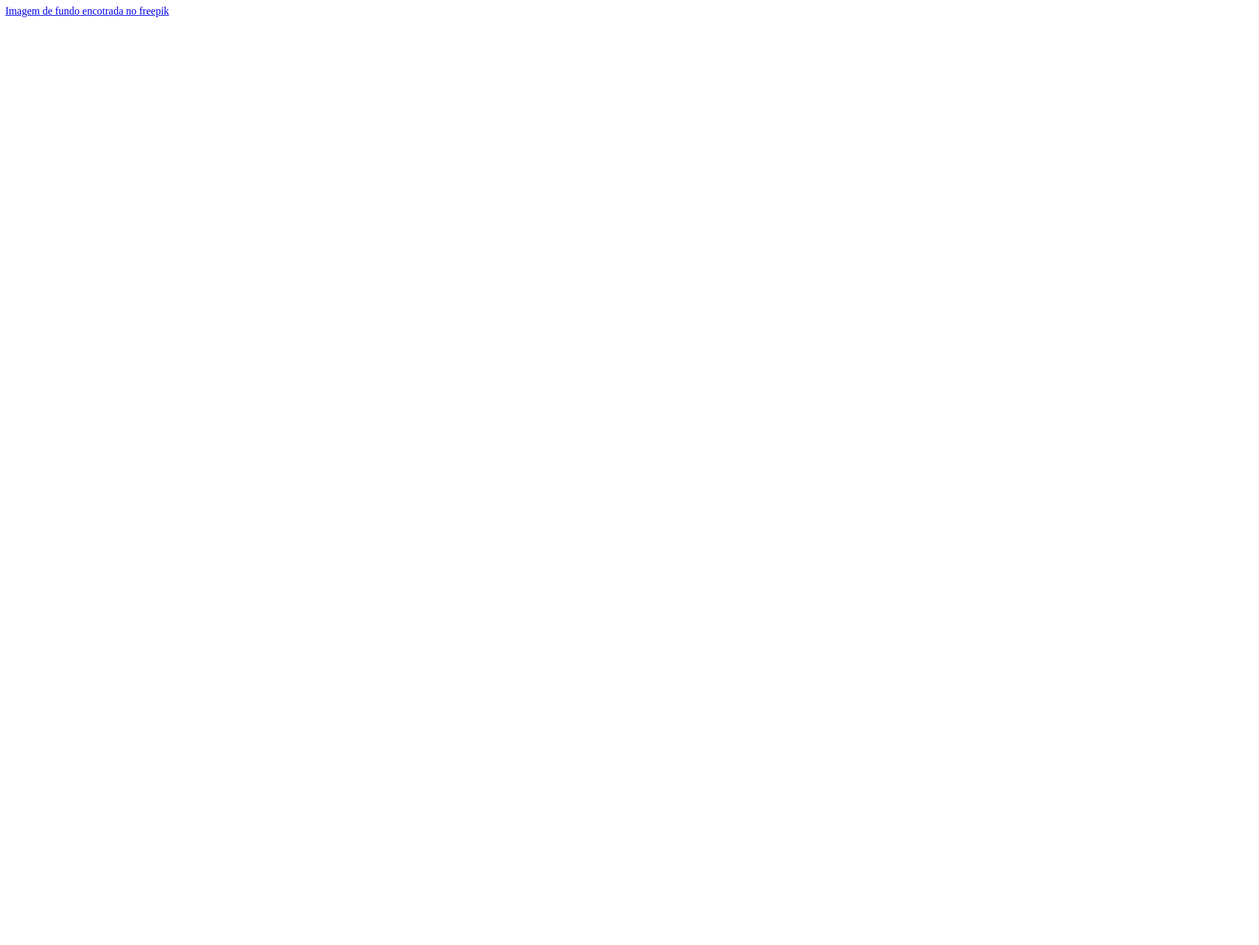
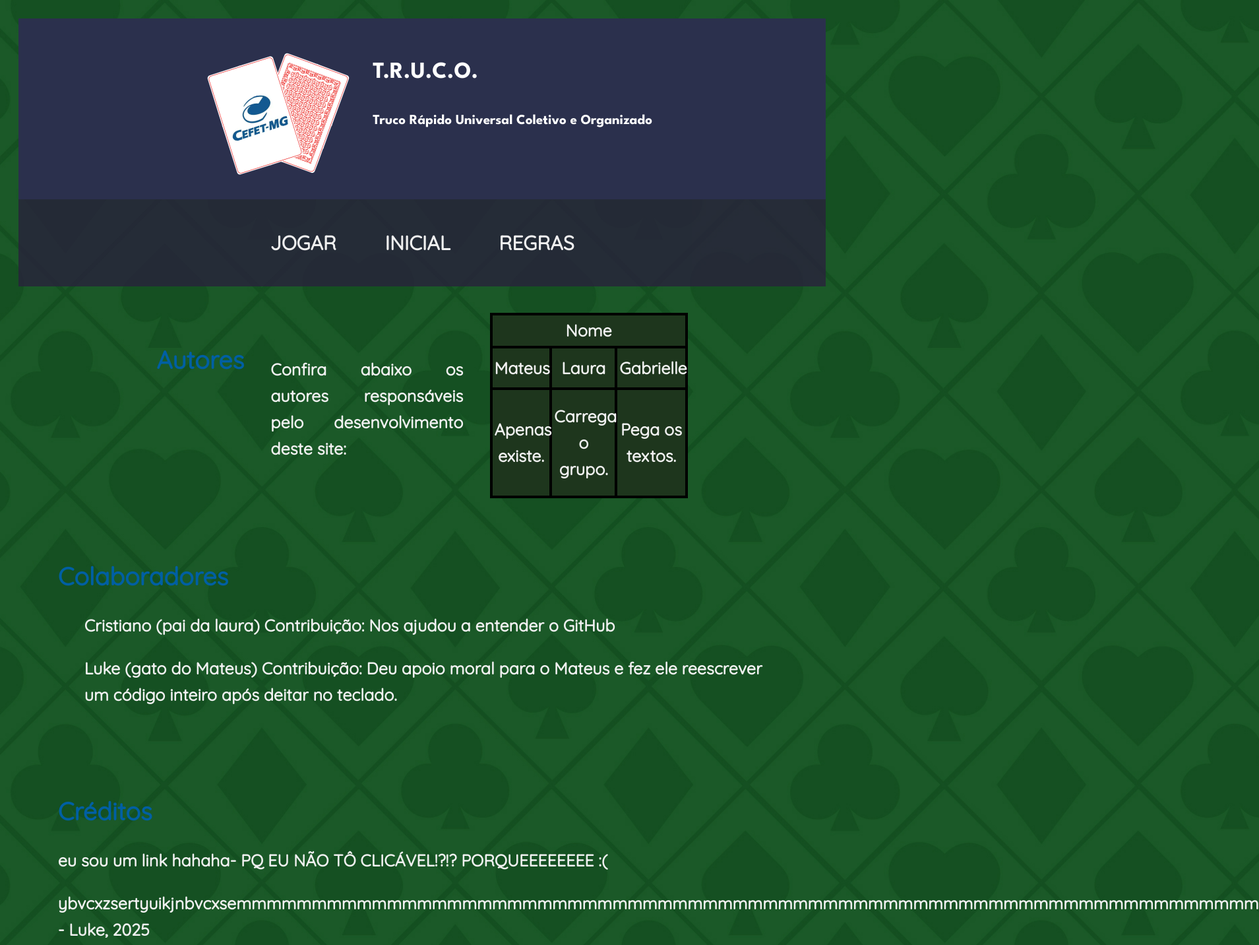
Before and after one commit to QuintAlt/T.R.U.C.O., a plain HTML site: page pagina_info.html in a window 1280 px wide. Shown: the top 1432 px of the page at 66% size, 1909 px wide, since content can reach past the window. Before the commit the page ends 800 px from the top, so only its background shows below. Drawn offline with Linux system fonts and the light colour scheme.

Commit message:
(quase) Terminada a página de informações
Só falta colocar os links na seção Créditos.

```diff
--- a/pagina_info.html
+++ b/pagina_info.html
@@ -1,11 +1,81 @@
 <!DOCTYPE html>
-<html lang="en">
+<link rel="stylesheet" href="estilos.css">
+<link rel="icon" href="imagens/logo.png">
+<html lang="pt-BR">
 <head>
     <meta charset="UTF-8">
     <meta name="viewport" content="width=device-width, initial-scale=1.0">
-    <title>SOBRE O TRUCADOS</title>
+    <title>TRUCADOS - Informações</title>
+
+    <style>
+    @import url('https://fonts.googleapis.com/css2?family=Quicksand&display=swap');
+    @import url('https://fonts.googleapis.com/css2?family=League+Spartan:wght@100..900&display=swap');
+    </style>
+
 </head>
 <body>
-    <a href="https://br.freepik.com/vetores-gratis/fundo-de-mesa-de-poquer-de-design-plano_88532181.htm#from_element=cross_selling__vector">Imagem de fundo encotrada no freepik</a>
+
+    <header>
+        <img id="logo" src="imagens/logo.png" alt="Cartas de baralho, uma delas está virada para cima com a logo do CEFET-MG">
+        <section>
+            <h1>T.R.U.C.O.</h1>
+            <h3>Truco Rápido Universal Coletivo e Organizado</h3>
+        </section>
+    </header>
+
+    <nav>
+        <ul>
+            <li><a href="pagina_info.html">JOGAR</a></li>
+            <li><a href="index.html">INICIAL</a></li>
+            <li><a href="pagina_regras.html">REGRAS</a></li>
+        </ul>
+    </nav>
+
+    <main>
+        <article id="inicial">
+            <h2>Autores</h2>
+            <p>Confira abaixo os autores responsáveis pelo desenvolvimento deste site:</p>
+            <table class="tabelas">
+                <thead>
+                    <tr>
+                        <td colspan="3"><strong>Nome</strong></td>
+                    </tr>
+                </thead>
+                <tr><td>Mateus</td><td>Laura</td><td>Gabrielle</td></tr>
+                <td>Apenas existe.</td><td>Carrega o grupo.</td><td>Pega os textos.</td>
+            </table>
+        </article>
+
+        <article>
+            <h2>Colaboradores</h2>
+            <ul>Cristiano (pai da laura) Contribuição: Nos ajudou a entender o GitHub</ul>
+            <ul>Luke (gato do Mateus) Contribuição: Deu apoio moral para o Mateus e fez ele reescrever um código inteiro após deitar no teclado.</ul>
+        </article>
+
+        <article>
+            <h2>Créditos</h2>
+            <p>eu sou um link hahaha- PQ EU NÃO TÔ CLICÁVEL!?!? PORQUEEEEEEEE :(</p>
+            <p>ybvcxzsertyuikjnbvcxsemmmmmmmmmmmmmmmmmmmmmmmmmmmmmmmmmmmmmmmmmmmmmmmmmmmmmmmmmmmmmmmmmmmm - Luke, 2025</p>
+        </article>
+
+        <img id="imagem-cartas" src="imagens/cartas-rodape.png" alt="cartas de A de todos os naipes">
+    </main>
+
+    <footer>
+        <div>
+            <section id="imagens-rodape">
+                <img src="imagens/pato-girando.gif" alt="">
+                <img id="logo-rodape" src="imagens/logo-fundo-vermelho.png" alt="">
+                <h2>T.R.U.C.O.</h2>
+            </section>
+            <section id="texto-rodape">
+                <h2>Site feitos pelos <a href="pagina_info.html">alunos do CEFET-MG</a></h2>
+                <p>Curso de Redes de Computadores, 1o ano de 2025 <br>
+                    Laboratório de Programação Web
+                </p>
+            </section>
+        </div>
+    </footer>
+
 </body>
 </html>
```
